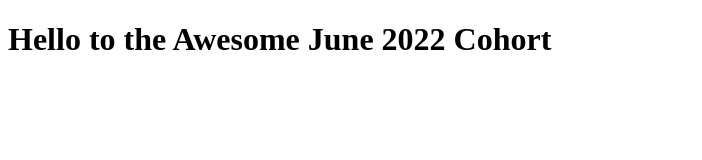
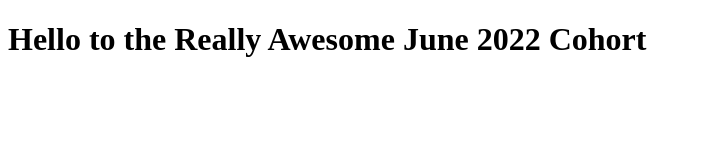
Before and after one commit to m-bry/gitPractice, a plain HTML site: page index.html in a window 1280 px wide. Shown: the whole page, without its empty margins (0-702 px from the left). Drawn offline with Linux system fonts and the light colour scheme.

Commit message:
added "really awesome" to the header

```diff
--- a/index.html
+++ b/index.html
@@ -7,6 +7,6 @@
     <title>June 2022</title>
 </head>
 <body>
-    <h1>Hello to the Awesome June 2022 Cohort</h1>
+    <h1>Hello to the Really Awesome June 2022 Cohort</h1>
 </body>
 </html>
```
